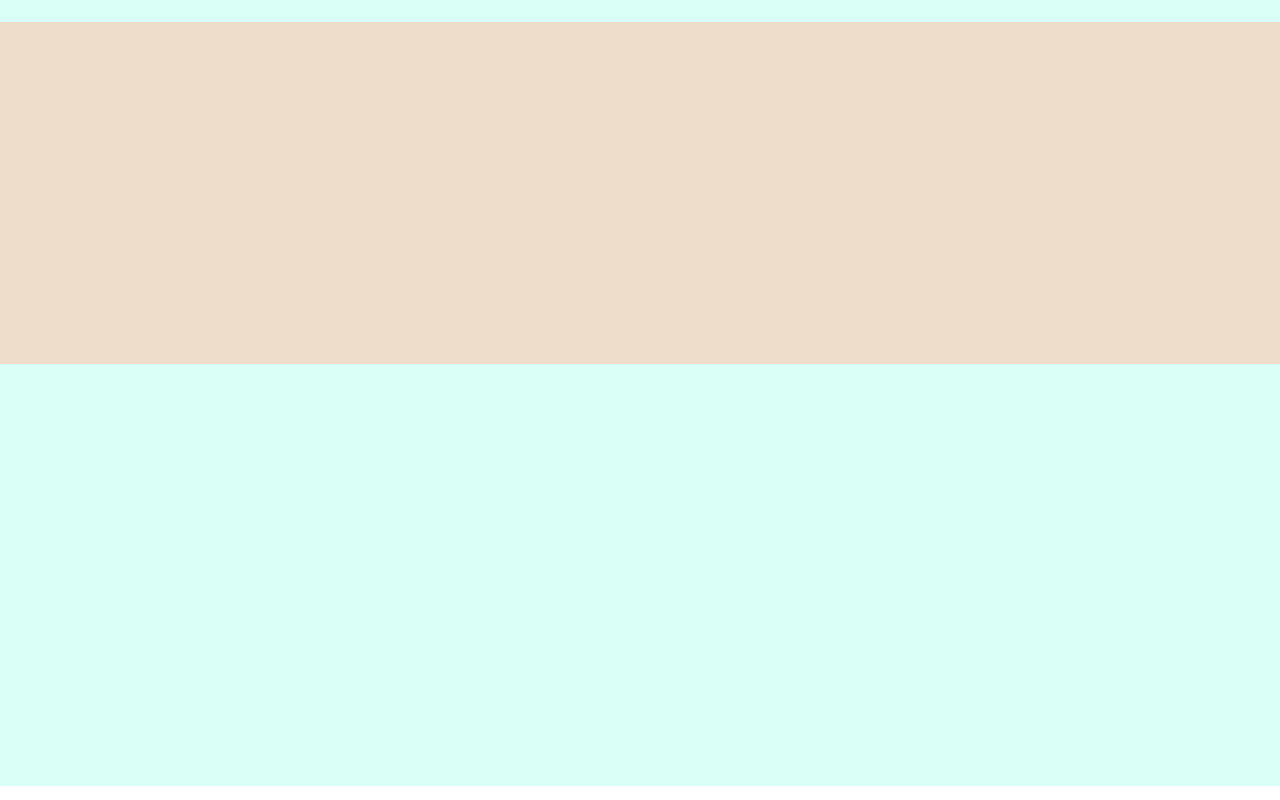
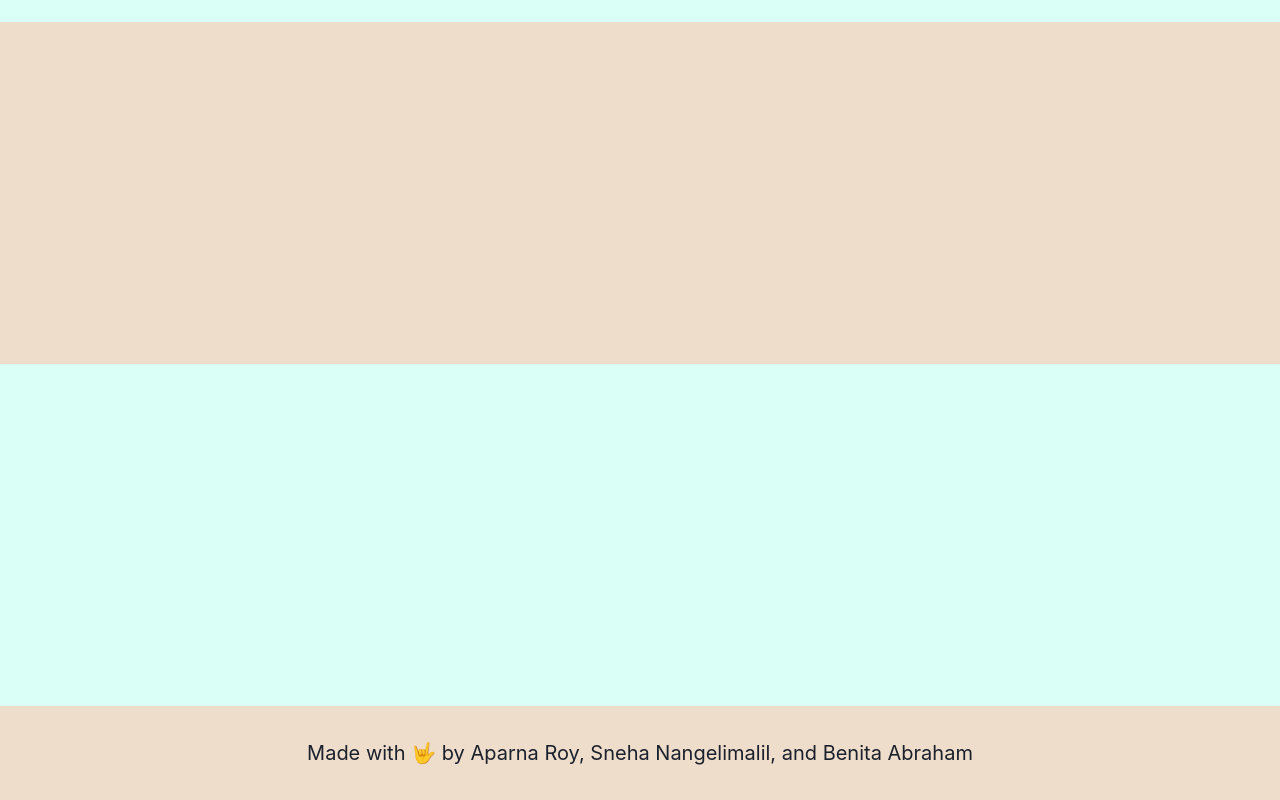
Before and after one commit to beniabra/TalkToTheHand, a React (Create React App) app: page / in a window 1280 px wide. Shown: the part 1300-2100 px from the top of the page. Built offline with nearby package versions, Linux system fonts and the light colour scheme.

Commit message:
added footer

```diff
--- a/src/App.tsx
+++ b/src/App.tsx
@@ -63,7 +63,9 @@ export const App = () => (
           </TabPanel>
         </TabPanels>
       </Tabs>
-
+        <Box width="100%" py={8} textAlign="center" backgroundColor="#efddcc">
+            Made with 🤟 by Aparna Roy, Sneha Nangelimalil, and Benita Abraham
+        </Box>
     </Box>
   </ChakraProvider>
 )
--- a/src/Home.tsx
+++ b/src/Home.tsx
@@ -122,7 +122,6 @@ export function Home() {
                     }
                 </VisibilitySensor>
             </div>
-            <Box width="100%" py={10} textAlign="center"></Box>
         </div>
     );
 };
```
